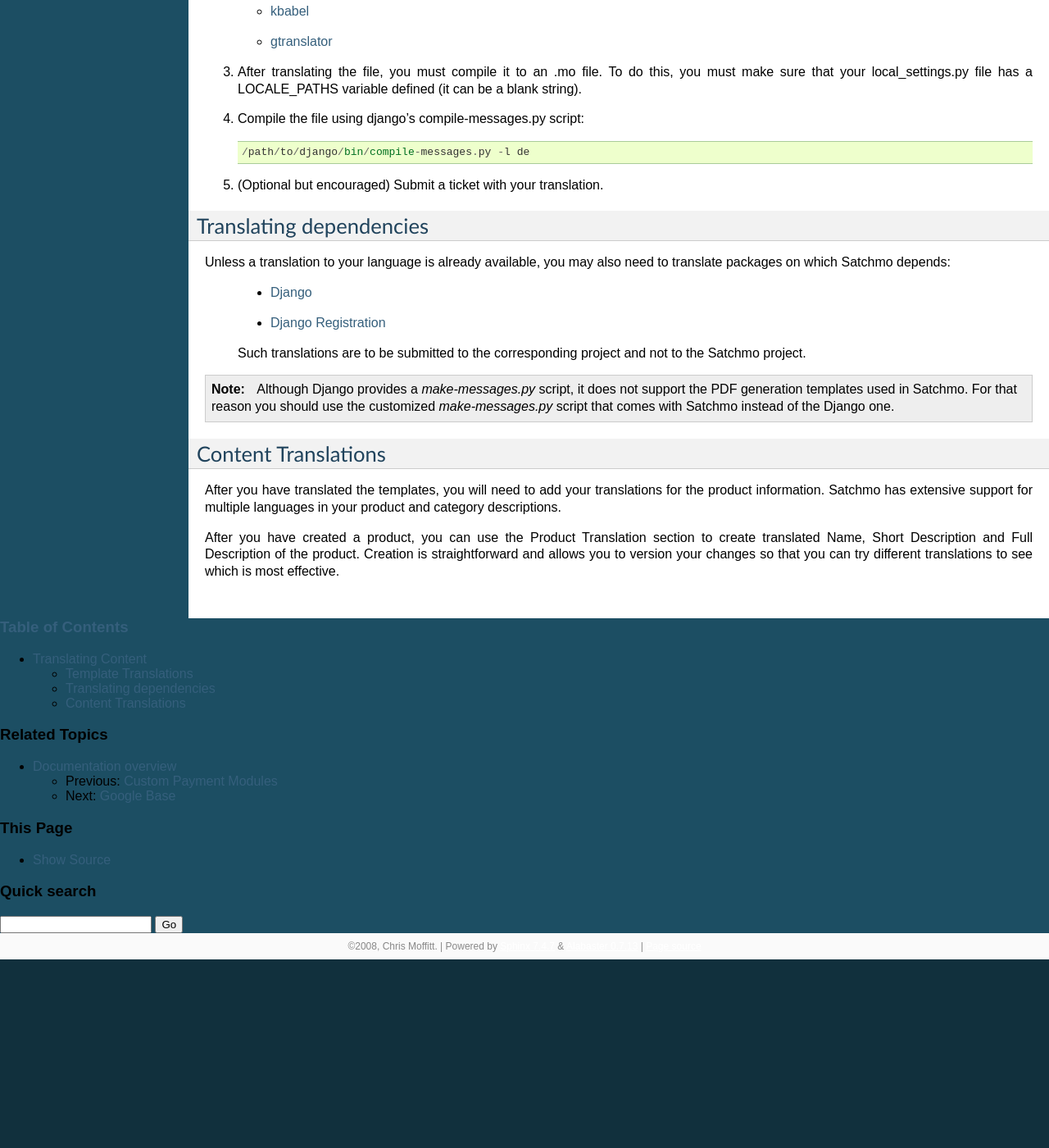
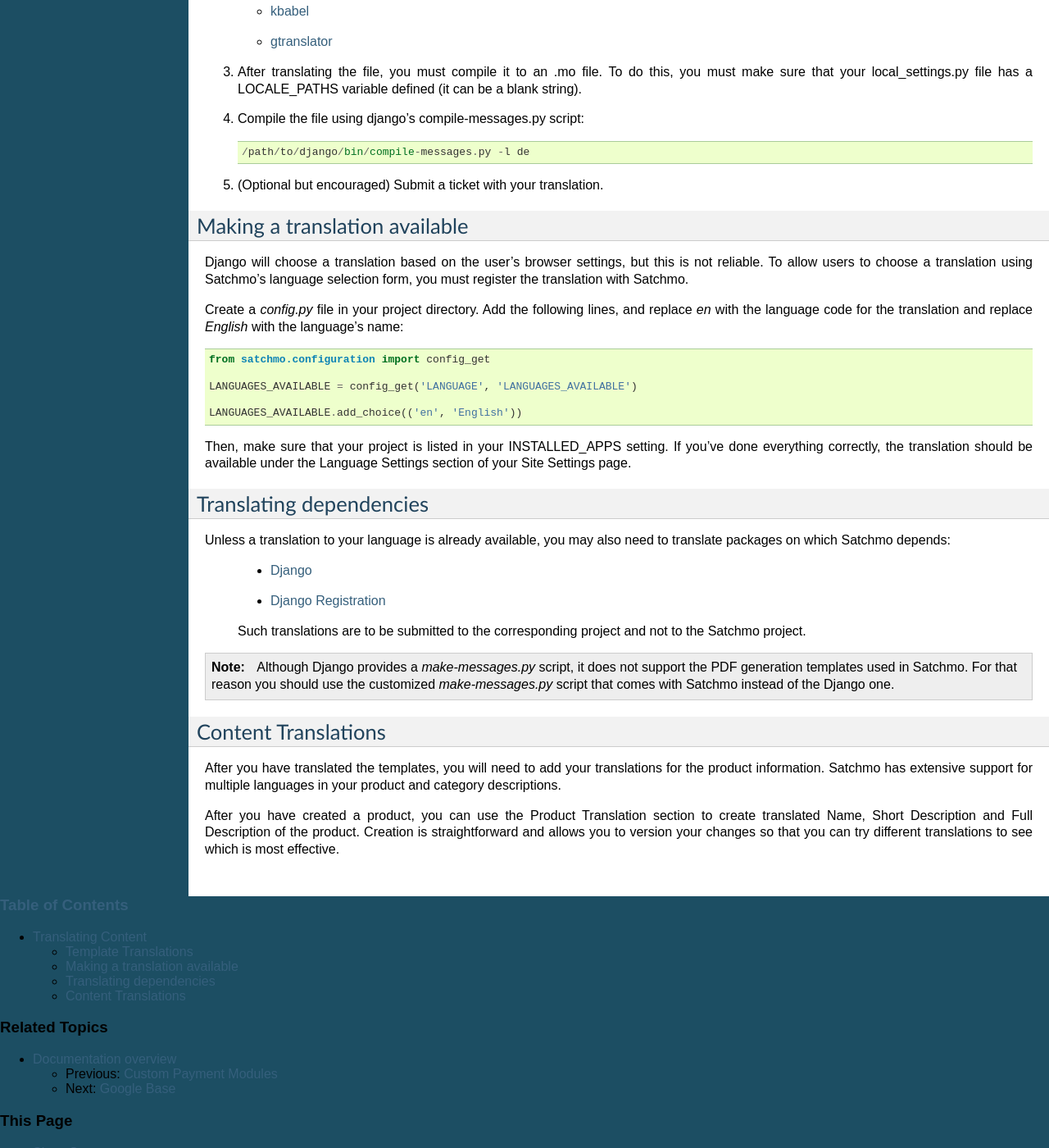
Before and after one commit to jtslade/satchmo-svn, a Sphinx documentation site: the page built from docs/translation.txt, in a window 1280 px wide and 1400 px high, scrolled down 581 px. Shown: the whole window at 82% size. Built offline with Sphinx 7.4.7, drawn with Linux system fonts in a browser that asks for light colours; before the commit the page ends 1751 px from its top, so only the background shows below that.

Commit message:
Add a "Making translations available" section to the translating doc.
git-svn-id: svn://satchmoproject.com/satchmo/trunk@1245 a38d40e9-c014-0410-b785-c606c0c8e7de

```diff
--- a/docs/translation.txt
+++ b/docs/translation.txt
@@ -39,6 +39,22 @@
 
 5. (Optional but encouraged) Submit a ticket with your translation.
 
+Making a translation available
+------------------------------
+
+Django will choose a translation based on the user's browser settings, but this is not reliable.
+To allow users to choose a translation using Satchmo's language selection form, you must register the translation with Satchmo.
+
+Create a `config.py` file in your project directory. Add the following lines, and replace `en` with the language code for the translation and replace `English` with the language's name::
+
+    from satchmo.configuration import config_get
+
+    LANGUAGES_AVAILABLE = config_get('LANGUAGE', 'LANGUAGES_AVAILABLE')
+
+    LANGUAGES_AVAILABLE.add_choice(('en', 'English'))
+
+Then, make sure that your project is listed in your INSTALLED_APPS setting. If you've done everything correctly, the translation should be available under the Language Settings section of your Site Settings page.
+
 Translating dependencies
 ------------------------
 
```
